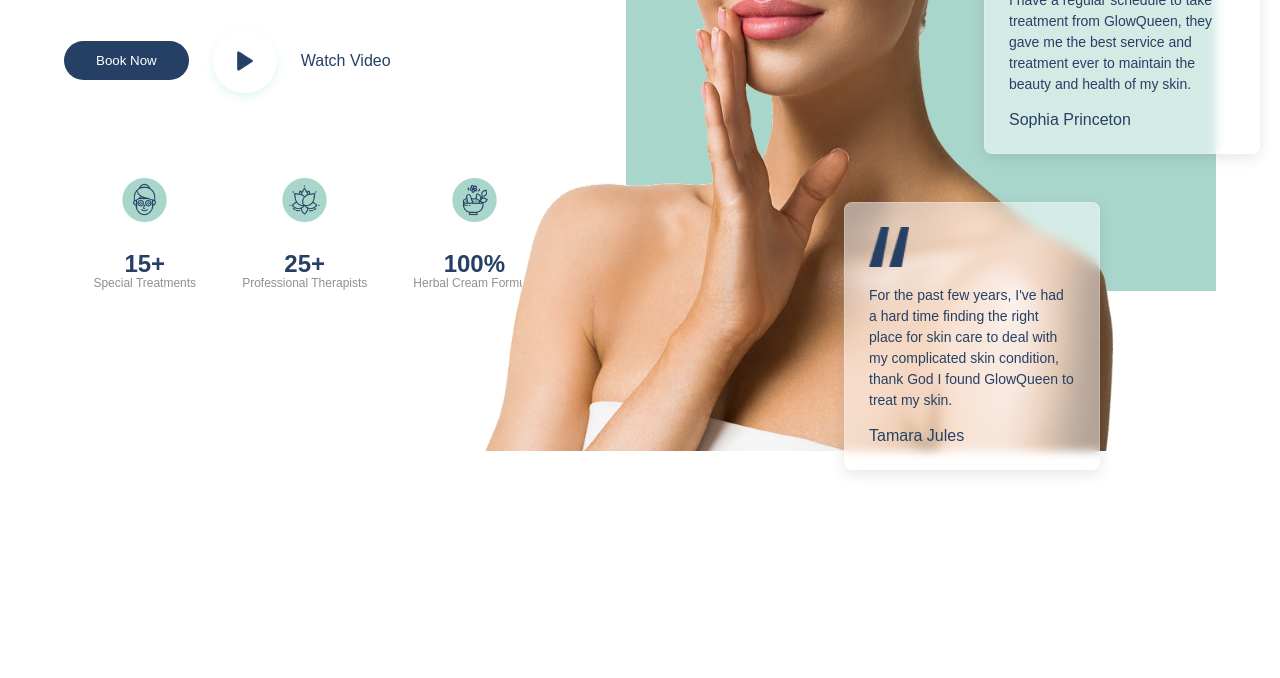
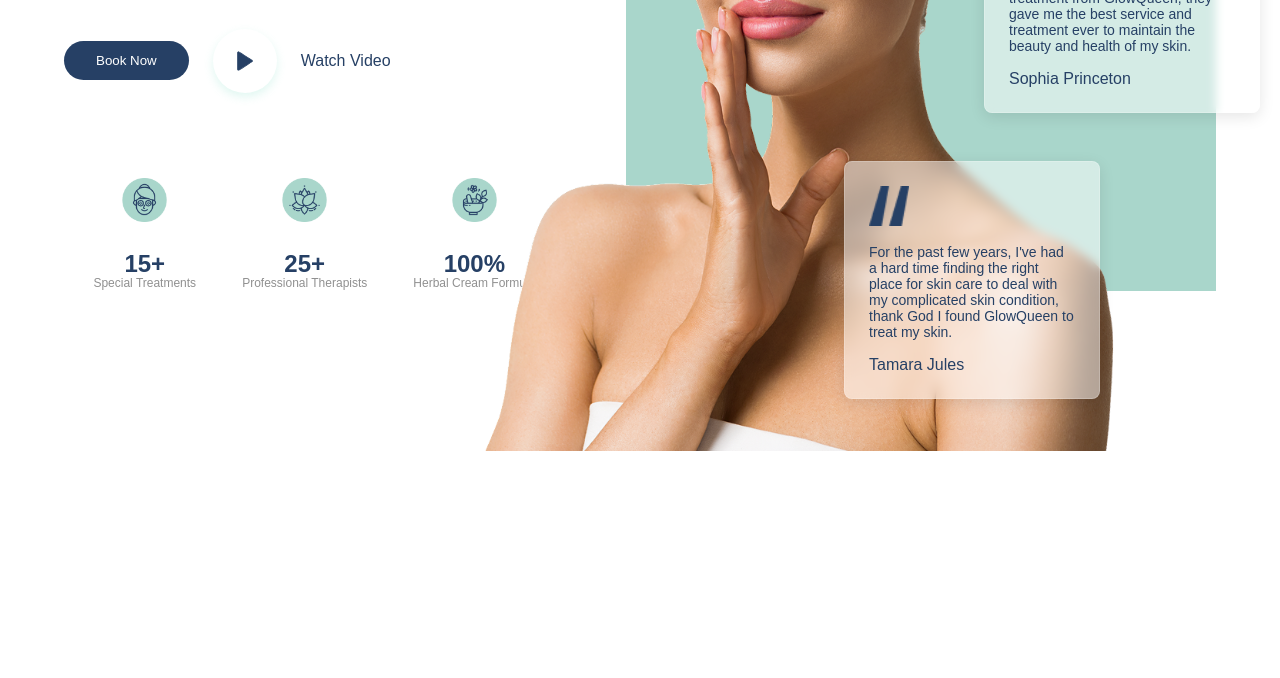
Before and after one commit to PoliXDev/Header-Spa-Beauty, a website built with Vite: page index.html in a window 1280 px wide. Shown: the part 411-1089 px from the top of the page. Built offline with nearby package versions, Linux system fonts and the light colour scheme.

Commit message:
uptate colors

```diff
--- a/index.html
+++ b/index.html
@@ -137,27 +137,27 @@
             </div>
 
             <!-- testimonials layer -->
-            <section class="space-y-6 testimonials-layer" aria-label="Customer testimonials">
-              <blockquote class="max-w-md ml-auto mr-2 testimonial-card">
+            <div class="space-y-6 testimonials-layer">
+              <div class="max-w-md ml-auto mr-2 testimonial-card">
                 <div class="mb-3">
-                  <img src="img/Double-Quote.png" alt="" class="h-10 w-10" aria-hidden="true">
+                  <img src="img/Double-Quote.png" alt="Quote" class="h-10 w-10">
                 </div>
-                <p class="mb-4">I have a regular schedule to take treatment from GlowQueen, they gave me the best service and treatment ever to maintain the beauty and health of my skin.</p>
-                <footer>
-                  <cite class="font-medium">Sophia Princeton</cite>
-                </footer>
-              </blockquote>
+                <p class="text-sm text-textGray mb-4">I have a regular schedule to take treatment from GlowQueen, they gave me the best service and treatment ever to maintain the beauty and health of my skin.</p>
+                <div>
+                  <span class="text-primary font-medium">Sophia Princeton</span>
+                </div>
+              </div>
 
-              <blockquote class="max-w-md ml-5 testimonial-card">
+              <div class="max-w-md ml-5 testimonial-card">
                 <div class="mb-3">
-                  <img src="img/Double-Quote.png" alt="" class="h-10 w-10" aria-hidden="true">
+                  <img src="img/Double-Quote.png" alt="Quote" class="h-10 w-10">
                 </div>
-                <p class="mb-4">For the past few years, I've had a hard time finding the right place for skin care to deal with my complicated skin condition, thank God I found GlowQueen to treat my skin.</p>
-                <footer>
-                  <cite class="font-medium">Tamara Jules</cite>
-                </footer>
-              </blockquote>
-            </section>
+                <p class="text-sm text-textGray mb-4">For the past few years, I've had a hard time finding the right place for skin care to deal with my complicated skin condition, thank God I found GlowQueen to treat my skin.</p>
+                <div>
+                  <span class="text-primary font-medium">Tamara Jules</span>
+                </div>
+              </div>
+            </div>
           </div>
         </div>
       </div>
--- a/style-unified.css
+++ b/style-unified.css
@@ -368,15 +368,6 @@ section.hero-section {
 
 .testimonial-card p {
   color: var(--color-primary);
-  font-size: 0.875rem;
-  margin-bottom: 1rem;
-  line-height: 1.5;
-}
-
-.testimonial-card cite {
-  color: var(--color-primary);
-  font-weight: 500;
-  font-style: normal;
 }
 
 .testimonials-layer .testimonial-card:first-child {
```
